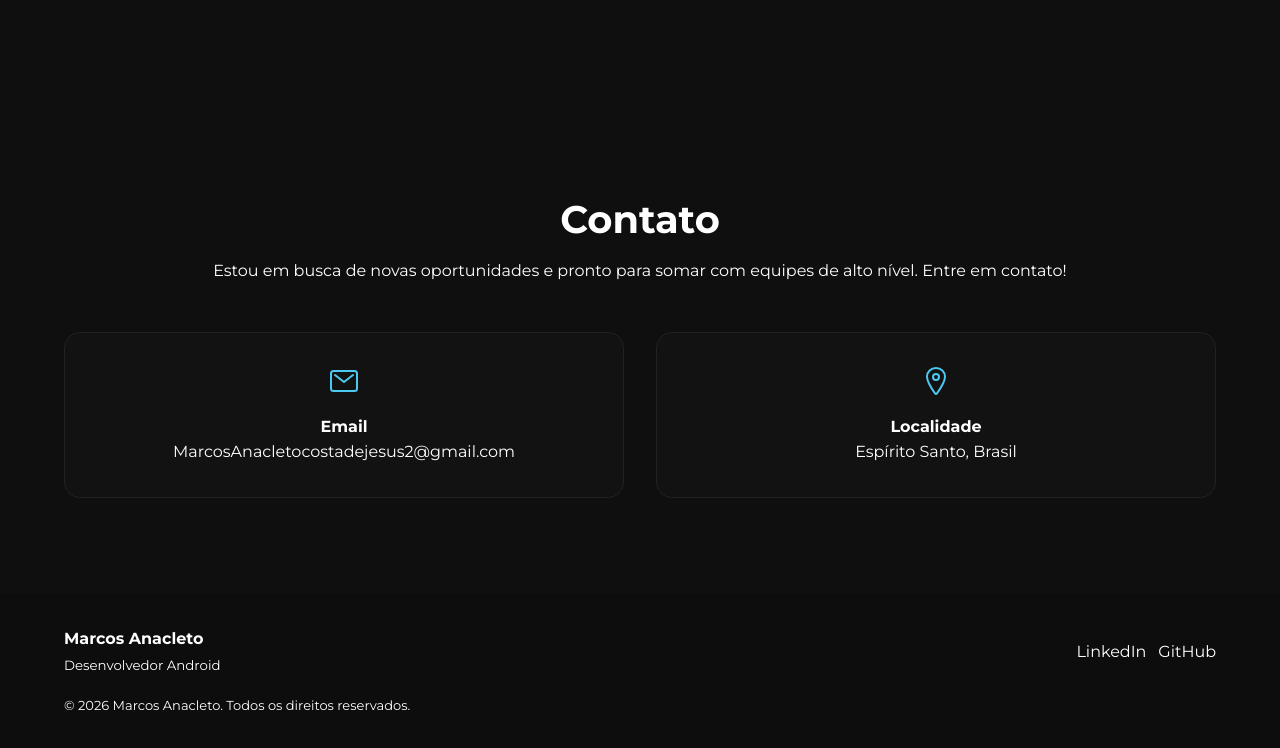
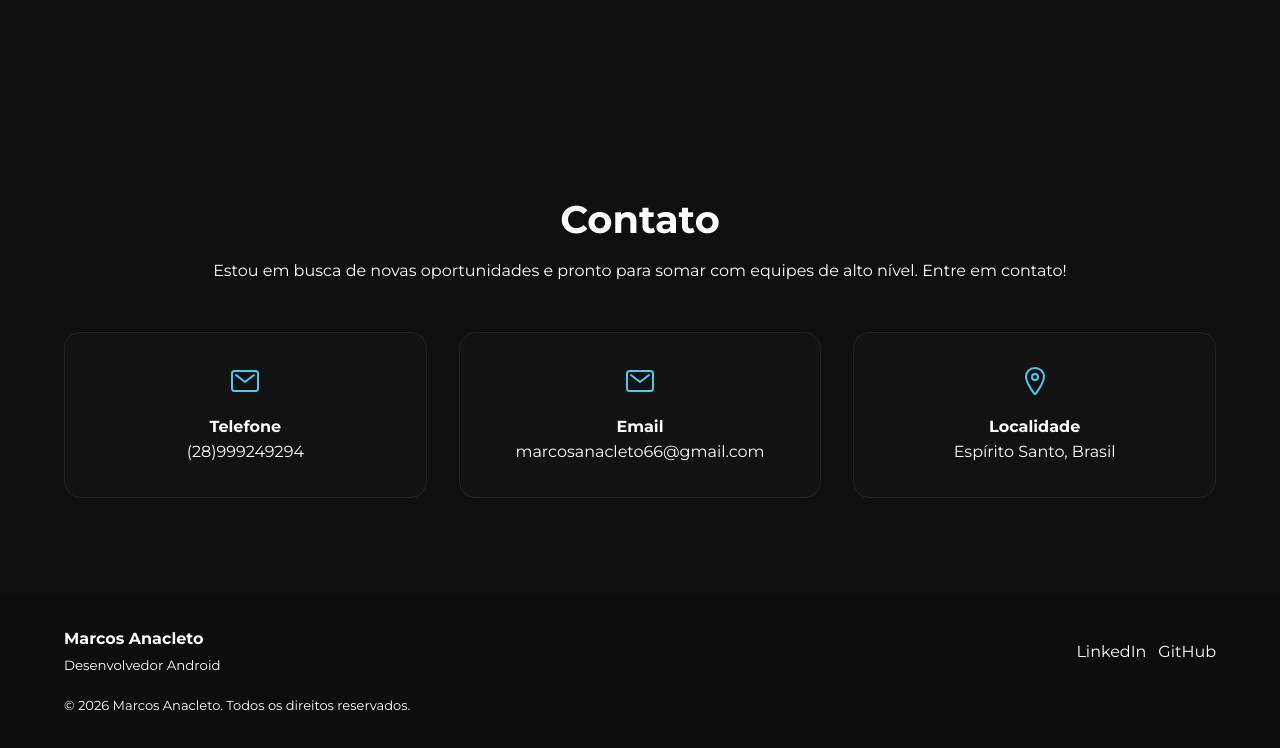
Before and after one commit to MarcosAnacleto24/portfolio, a website: page index.html in a window 1280 px wide. Shown: the part 2480-3228 px from the top of the page. Drawn offline with nearby package versions, Linux system fonts and the light colour scheme.

Commit message:
Modify contact section with updated details
Updated contact information and added a new contact card.

```diff
--- a/index.html
+++ b/index.html
@@ -190,11 +190,17 @@
         <p class="section-sub">Estou em busca de novas oportunidades e pronto para somar com equipes de alto nível. Entre em contato!</p>
       </div>
 
-      <div class="contact-grid">
+        <div class="contact-grid">
+        <div class="contact-card">
+          <ion-icon name="mail-outline"></ion-icon>
+          <h4>Telefone</h4>
+          <p class="muted">(28)999249294</p>
+        </div>
+
         <div class="contact-card">
           <ion-icon name="mail-outline"></ion-icon>
           <h4>Email</h4>
-          <p class="muted">MarcosAnacletocostadejesus2@gmail.com</p>
+          <p class="muted">marcosanacleto66@gmail.com</p>
         </div>
 
         <div class="contact-card">
```
